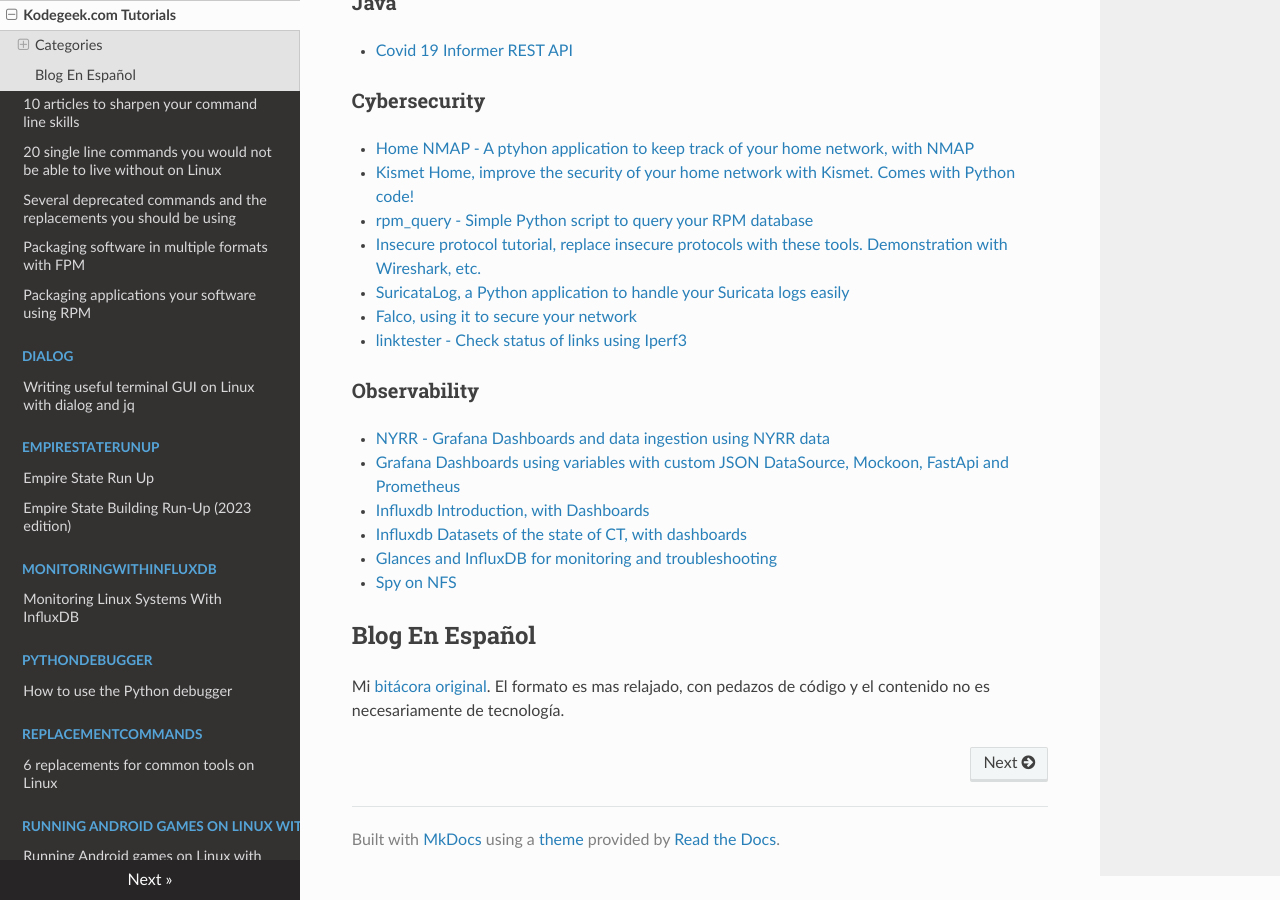
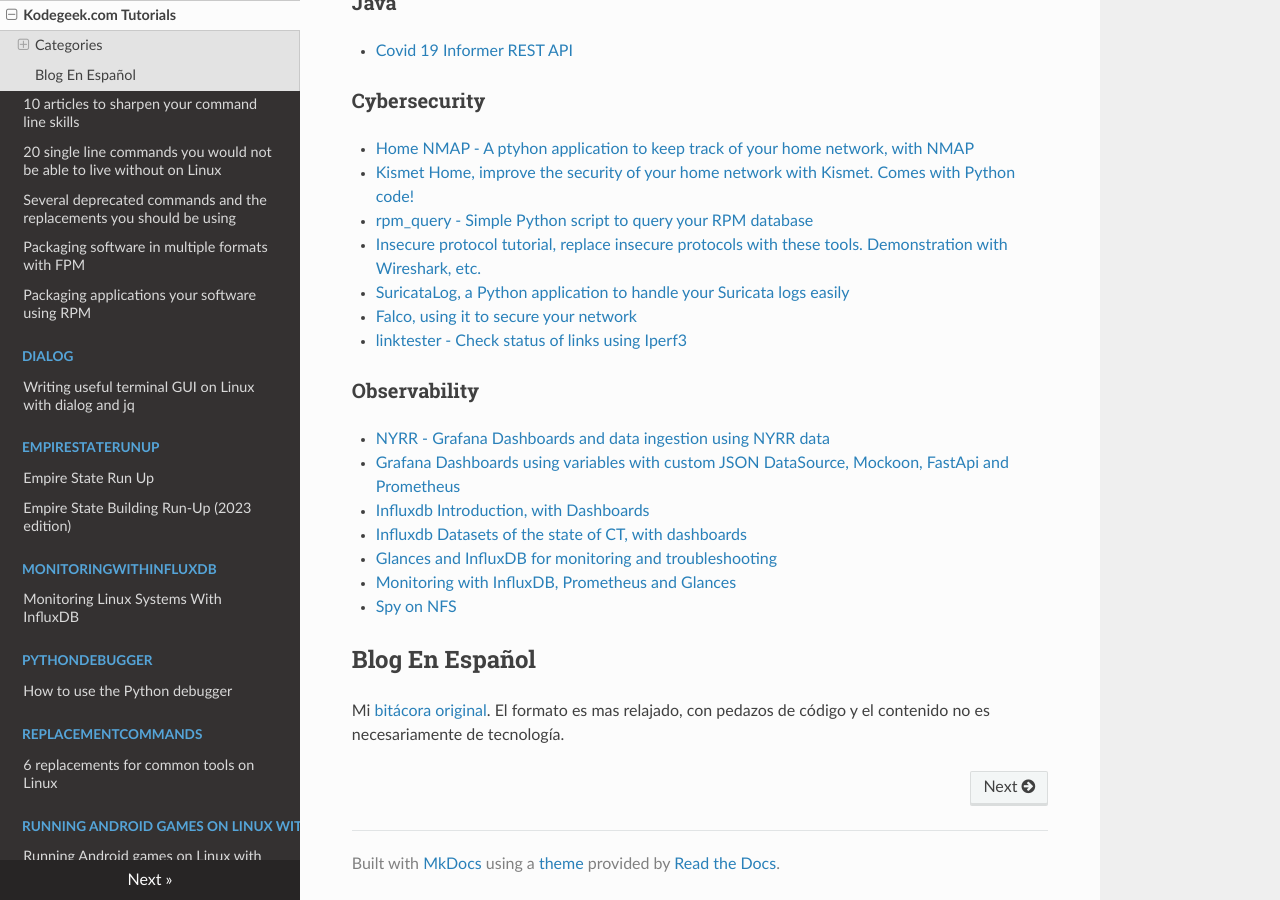
Before and after one commit to josevnz/tutorials, an MkDocs documentation site: the page built from docs/README.md, in a window 1280 px wide and 900 px high, scrolled down 1097 px. Built offline with MkDocs 1.6.1, drawn with Linux system fonts in a browser that asks for light colours; nearby versions of some CDN libraries.

Commit message:
Updated index

```diff
--- a/docs/README.md
+++ b/docs/README.md
@@ -59,6 +59,7 @@
 * [Influxdb Introduction, with Dashboards](influxdb_intro/README.md)
 * [Influxdb Datasets of the state of CT, with dashboards](influxdb_datasets/README.md)
 * [Glances and InfluxDB for monitoring and troubleshooting](GlancesAndInfluxDB/README.md)
+* [Monitoring with InfluxDB, Prometheus and Glances](MonitoringWithInfluxDB/README.md)
 * [Spy on NFS](SpyOnNfs//README.md)
 
 ## Blog En Español
```
